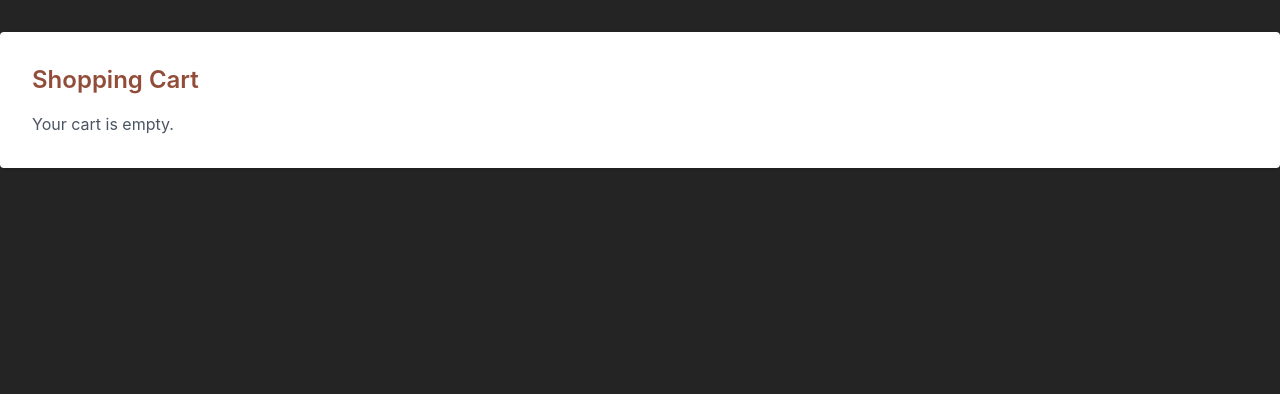
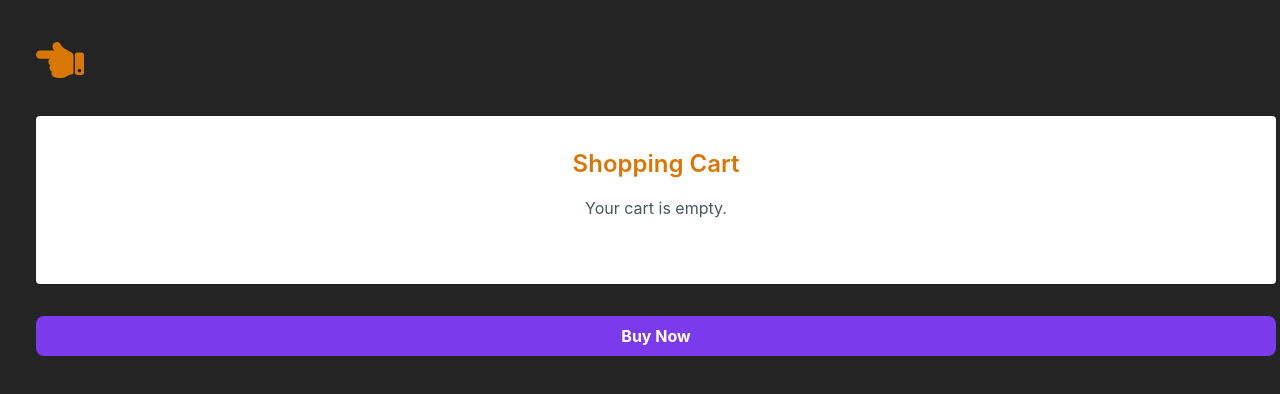
Before and after one commit to Roshnnnnn/Toppiffy, a React app: page /cart in a window 1280 px wide. Shown: the top 394 px of the page. Built offline with nearby package versions, Linux system fonts and the light colour scheme; the HTML template or start-up script is replaced by a standard one.

Commit message:
cart changes

```diff
--- a/src/components/Cart/Cart.jsx
+++ b/src/components/Cart/Cart.jsx
@@ -1,8 +1,17 @@
 import { useSelector, useDispatch } from "react-redux";
 import { removeFromCart, clearCart } from "../redux/slices/cartSlice";
 import { Link } from "react-router-dom";
+import { FaHandPointLeft } from "react-icons/fa";
+import { useState } from "react";
+import Modal from "./Modal";
+import { addDoc, fireDB } from "../config/firebase";
 
 const Cart = () => {
+  const [name, setName] = useState("");
+  const [address, setAddress] = useState("");
+  const [pincode, setPincode] = useState("");
+  const [phoneNumber, setPhoneNumber] = useState("");
+
   const cart = useSelector((state) => state.cart.cart);
   const dispatch = useDispatch();
 
@@ -15,17 +24,27 @@ const Cart = () => {
   };
 
   const handleProceed = () => {
-    // Add your logic for handling the "Proceed" button click
     console.log("Proceed button clicked");
   };
 
+  const totalQuantity = cart.reduce((total, item) => total + item.amount, 0);
+  const totalAmount = cart.reduce((total, item) => total + item.totalPrice, 0);
+
+  const buyNow = async () => {};
+
   return (
+    <div className="mt-10 ml-10 transform -translate-x-1 -translate-y-1 text-amber-600 text-center">
+      <p className="text-5xl font-semibold">
+        <Link to={"/"}>
+          <FaHandPointLeft />
+        </Link>
+      </p>
       <div className="container mx-auto my-8 p-8 bg-white rounded shadow">
         <h2 className="text-2xl font-semibold mb-4">Shopping Cart</h2>
+        <section>
           {cart.length === 0 ? (
             <p className="text-gray-600">Your cart is empty.</p>
           ) : (
-        <div>
             <ul>
               {cart.map((item) => (
                 <li
@@ -44,7 +63,9 @@ const Cart = () => {
                     </div>
                   </div>
                   <div className="flex items-center">
-                  <p className="text-gray-700 mr-4">Quantity: {item.amount}</p>
+                    <p className="text-gray-700 mr-4">
+                      Quantity: {item.amount}
+                    </p>
                     <button
                       onClick={() => handleRemove(item.id)}
                       className="text-red-500 hover:text-red-700"
@@ -55,22 +76,48 @@ const Cart = () => {
                 </li>
               ))}
             </ul>
+          )}
+        </section>
+
+        {/* Total and Pay Now Section */}
+        <section className="mt-8">
+          {cart.length > 0 && (
+            <div>
               <div className="mt-4">
+                <p className="text-lg font-semibold">
+                  Total Quantity: {totalQuantity}
+                </p>
+                <p className="text-lg font-semibold">
+                  Total Amount: ${totalAmount.toFixed(2)}
+                </p>
+              </div>
               <button
                 onClick={handleEmptyCart}
-              className="bg-red-500 hover:bg-red-700 text-white font-bold py-2 px-4 rounded mr-2"
+                className="bg-red-500 hover:bg-red-700 text-white font-bold py-2 px-4 rounded mt-4 mr-2"
               >
                 Empty Cart
               </button>
               <button
                 onClick={handleProceed}
-              className="bg-blue-500 hover:bg-blue-700 text-white font-bold py-2 px-4 rounded "
+                className="bg-blue-500 hover:bg-blue-700 text-white font-bold py-2 px-4 rounded mt-4"
               >
-              <Link to={"/checkout"}>Proceed</Link>
+                <Link to={"/checkout"}>Pay Now</Link>
               </button>
             </div>
+          )}
+        </section>
       </div>
-      )}
+      <Modal
+        name={name}
+        address={address}
+        pincode={pincode}
+        phoneNumber={phoneNumber}
+        setName={setName}
+        setAddress={setAddress}
+        setPincode={setPincode}
+        setPhoneNumber={setPhoneNumber}
+        buyNow={buyNow}
+      />
     </div>
   );
 };
--- a/src/components/config/firebase.js
+++ b/src/components/config/firebase.js
@@ -1,7 +1,6 @@
 import { initializeApp } from "firebase/app";
 import { getAuth } from "firebase/auth";
 import { getFirestore } from "firebase/firestore";
-import { getStorage } from "firebase/storage";
 
 export const firebaseConfig = {
   apiKey: "AIzaSyAtLjcBuhWqSjt7HUEOe1p1a91gRBTi4kE",
@@ -15,6 +14,6 @@ export const firebaseConfig = {
 
 const app = initializeApp(firebaseConfig);
 export const auth = getAuth(app);
-export const db = getFirestore(app);
-export const storage = getStorage(app);
+export const fireDB = getFirestore(app);
+
 export default app;
```
Lines whose indentation alone changed are shown as unchanged.
